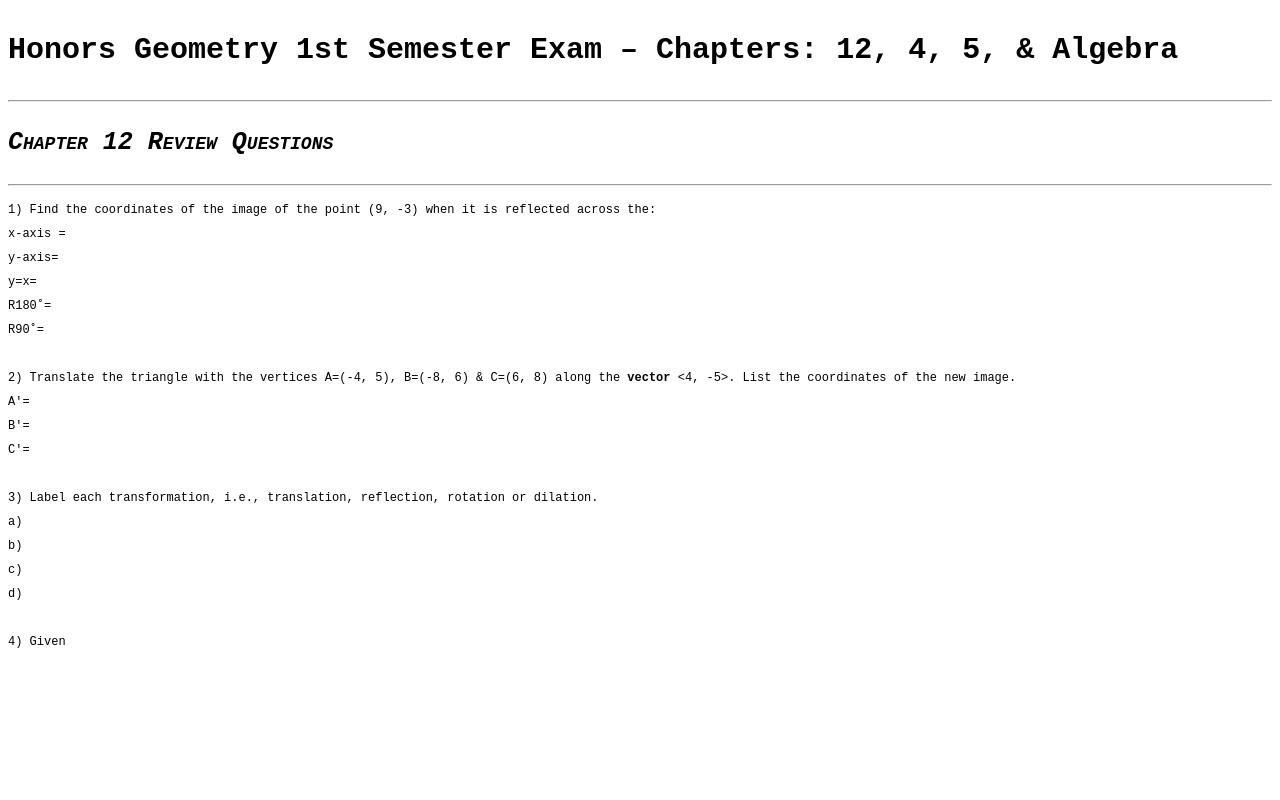
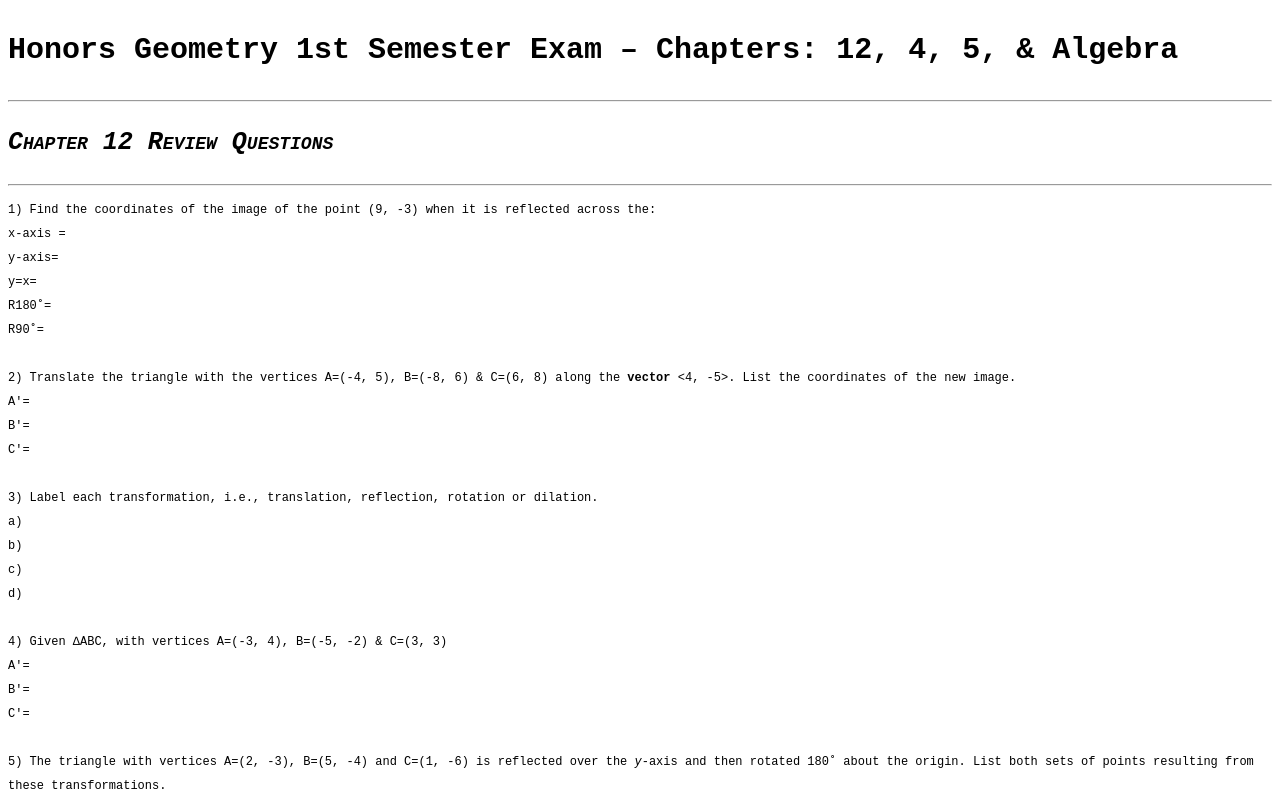
Before and after one commit to 2020-ZPS-Exam-Study-Guides/Honors-Geometry-1st-Semester-Exam-Review-Chapters-12-4-5-and-Algebra, a plain HTML site: page docs/index.html in a window 1280 px wide. Shown: the top 800 px of the page. Drawn offline with Linux system fonts and the light colour scheme.

Commit message:
Update index.html

```diff
--- a/docs/index.html
+++ b/docs/index.html
@@ -10,7 +10,7 @@
     <hr>
     <h2>Chapter 12 Review Questions</h2>
     <hr>
-    <p>1) Find the coordinates of the image of the point (9, -3) when it is reflected across the:<br>x-axis = <br>y-axis= <br>y=x= <br>R180˚= <br>R90˚= <br><br>2) Translate the triangle with the vertices A=(-4, 5), B=(-8, 6) & C=(6, 8) along the <b>vector</b> <4, -5>. List the coordinates of the new image.<br>A'= <br>B'= <br>C'= <br><br>3) Label each transformation, i.e.,  translation, reflection, rotation or dilation.<br>a) <br>b) <br>c) <br>d)<br><br>4) Given </p>
+    <p>1) Find the coordinates of the image of the point (9, -3) when it is reflected across the:<br>x-axis = <br>y-axis= <br>y=x= <br>R180˚= <br>R90˚= <br><br>2) Translate the triangle with the vertices A=(-4, 5), B=(-8, 6) & C=(6, 8) along the <b>vector</b> <4, -5>. List the coordinates of the new image.<br>A'= <br>B'= <br>C'= <br><br>3) Label each transformation, i.e.,  translation, reflection, rotation or dilation.<br>a) <br>b) <br>c) <br>d)<br><br>4) Given ∆ABC, with vertices A=(-3, 4), B=(-5, -2) & C=(3, 3)<br>A'= <br>B'= <br>C'= <br><br>5) The triangle with vertices A=(2, -3), B=(5, -4) and C=(1, -6) is reflected over the <i>y</i>-axis and then rotated 180˚ about the origin. List both sets of points resulting from these transformations.<br>A'= <br>B'= <br>C'= <br>A"= <br>B"= <br>C"= <br><br></p>
   </body>
 
   <footer>
```
